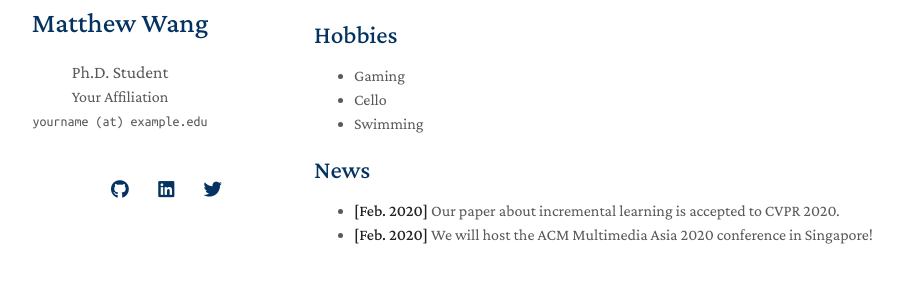
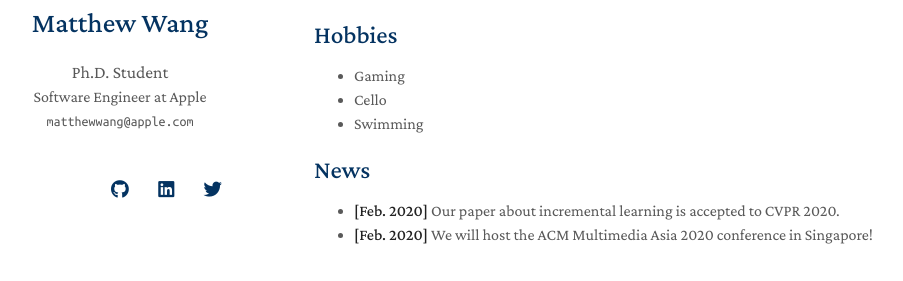
Before and after one commit to MatthewWang647/my_personal_webpage, a Jekyll site: the page built from index.md, in a window 1280 px wide. Shown: the part 242-523 px from the top of the page, without its empty margins (156-1059 px from the left). Built offline with Jekyll 4.4.1, drawn with Linux system fonts in a browser that asks for light colours; nearby versions of some CDN libraries; a style sheet for code colours, icons or effects is not loaded; our own code applies the rules of GitHub Pages for plain Markdown files.

Commit message:
Update _config.yml

```diff
--- a/_config.yml
+++ b/_config.yml
@@ -1,8 +1,8 @@
 # Basic Information
 title: Matthew Wang
 position: Ph.D. Student
-affiliation: Your Affiliation
-email: yourname (at) example.edu
+affiliation: Software Engineer at Apple
+email: matthewwang@apple.com
 
 # Search Engine Optimization (SEO)
 # The following information is used to improve the website traffic from search engines, e.g., Google.
```
